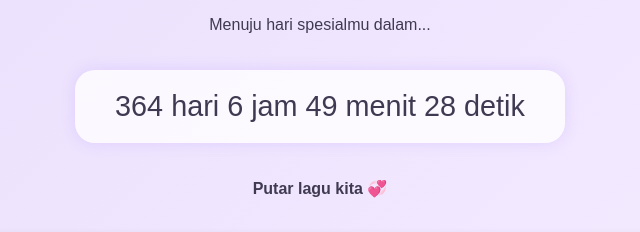
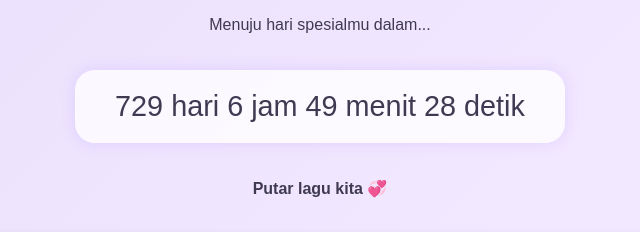
Before and after one commit to kiki205/jihan, a plain HTML site: page index.html in a window 1280 px wide. Shown: the part 136-368 px from the top of the page, 320-960 px from the left. Drawn offline with Linux system fonts and the light colour scheme; grey boxes are pictures that could not be loaded.

Commit message:
Update index.html

```diff
--- a/index.html
+++ b/index.html
@@ -82,7 +82,7 @@
 
   <script>
     // Atur tanggal ulang tahun pasangan
-    const targetDate = new Date("2026-10-29T00:00:00").getTime();
+    const targetDate = new Date("2027-10-29T00:00:00").getTime();
     const countdown = document.getElementById("countdown");
 
     setInterval(() => {
```
